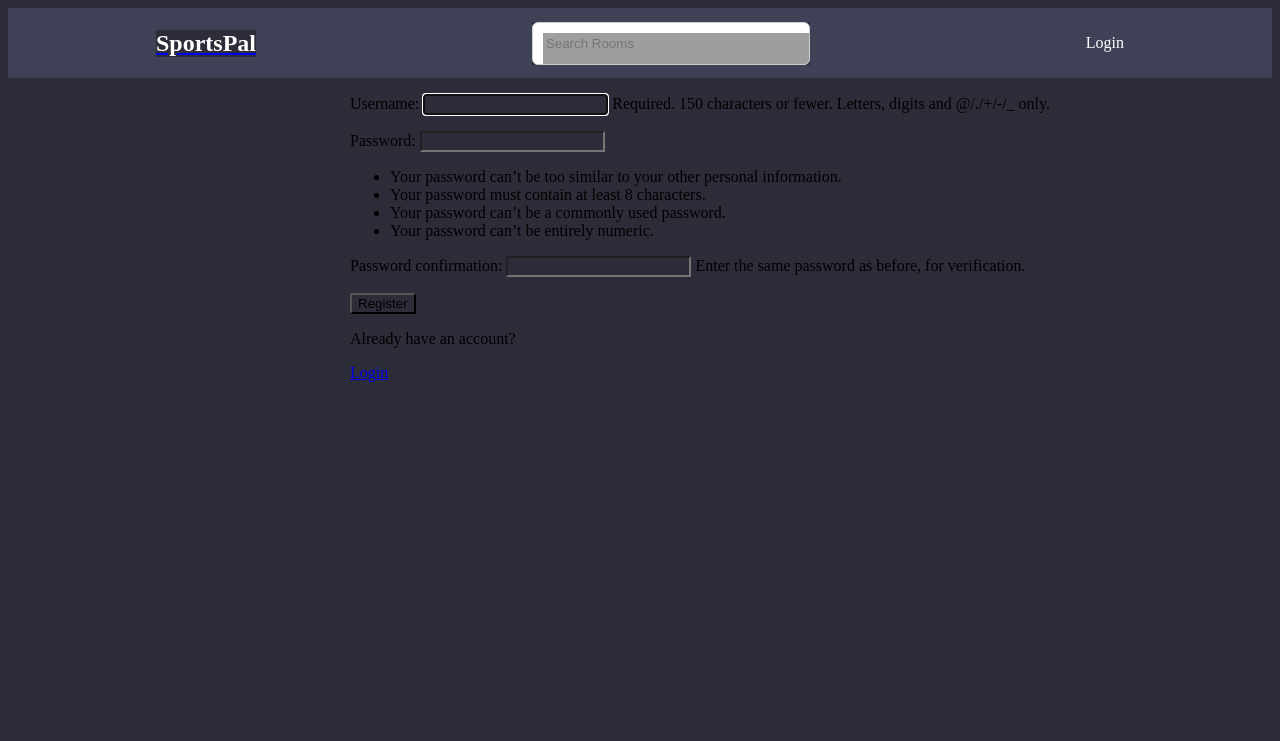
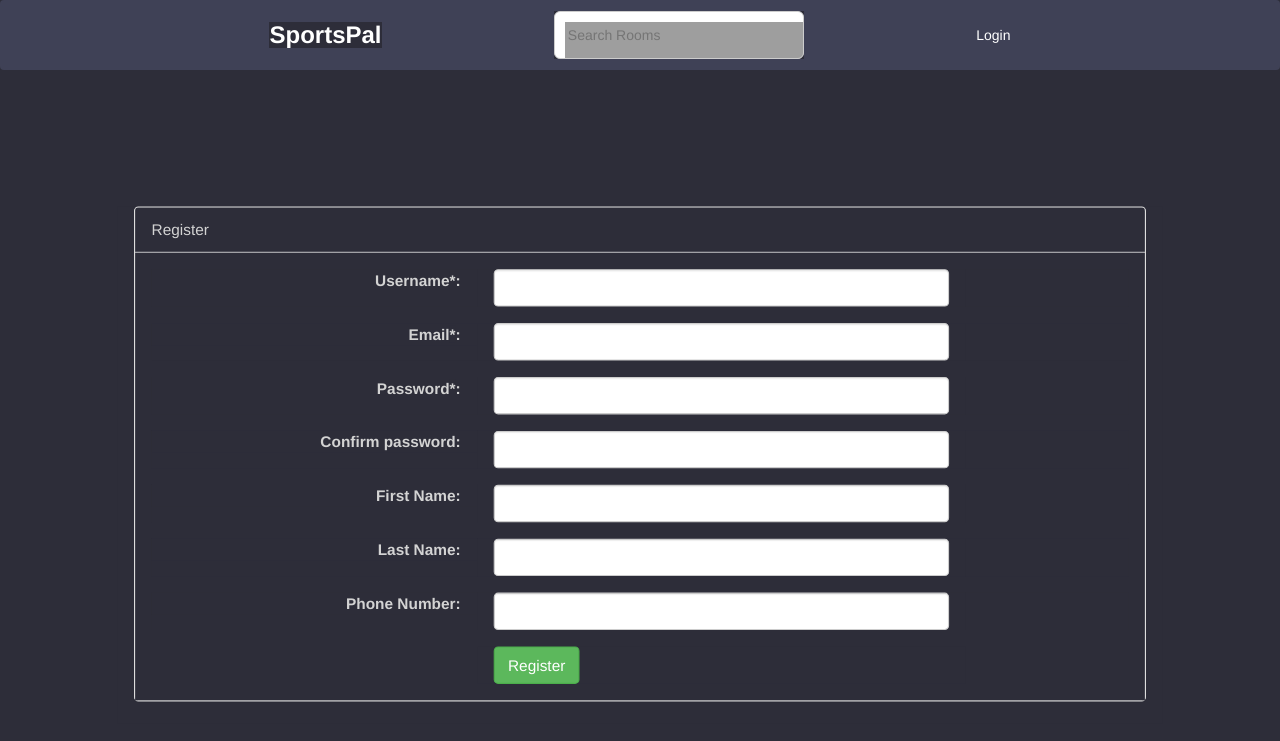
Before and after one commit to Transyltooniaa/SportsPal, a Django app: page /register/ in a window 1280 px wide. Shown: the top 741 px of the page. Run offline with Django 4.2, Linux system fonts and the light colour scheme; some libraries are stand-ins or nearby versions; grey boxes are pictures that could not be loaded.

Commit message:
completed with minor changes left

```diff
--- a/base/forms.py
+++ b/base/forms.py
@@ -7,3 +7,14 @@
         model = Room
         fields = '__all__'
         exclude = ['host', 'participants'  ]
+
+from django import forms
+
+class RegisterForm(forms.Form):
+    username = forms.CharField(widget=forms.TextInput(attrs={'class':'form-control'}))
+    email = forms.EmailField(widget=forms.EmailInput(attrs={'class':'form-control'}))
+    password = forms.CharField(widget=forms.PasswordInput(attrs={'class':'form-control'}))
+    password_repeat = forms.CharField(widget=forms.PasswordInput(attrs={'class':'form-control'}))
+    first_name = forms.CharField(widget=forms.TextInput(attrs={'class':'form-control'}))
+    last_name = forms.CharField(widget=forms.TextInput(attrs={'class':'form-control'}))
+    phone_number = forms.CharField(widget=forms.NumberInput(attrs={'class':'form-control'}), required=False)
--- a/base/templates/base/landing.html
+++ b/base/templates/base/landing.html
@@ -38,7 +38,7 @@
                   <div class="collapse navbar-collapse" id="navbarSupportedContent">
                       <ul class="navbar-nav me-auto mb-2 mb-lg-0">
                           <li class="nav-item"><a class="nav-link active" aria-current="page" href="{% url 'home' %}">Home</a></li>
-                          <li class="nav-item"><a class="nav-link" href="#">Login</a></li>
+                          <li class="nav-item"><a class="nav-link" href="{% url 'login' %}">Login</a></li>
                           <!-- Navbar dropdown -->
                           <li class="nav-item dropdown">
                               <a
@@ -67,7 +67,7 @@
           <div class="brand-name">
               <h1 style="font-weight: 900;">SportsPal</h1>
               <div id="subtext">play till you are tired</div>
-              <div id="register"><a>register</a></div>
+              <div id="register"><a href =  "{% url 'register' %}" style="text-decoration: none;">register</a></div>
           </div>
      </div>
 
--- a/base/templates/base/login_register.html
+++ b/base/templates/base/login_register.html
@@ -4,18 +4,20 @@
 
 
     {% block content %}
-
+    <link rel="stylesheet" href="//maxcdn.bootstrapcdn.com/bootstrap/3.3.7/css/bootstrap.min.css">
     <link rel="stylesheet" type="text/css" href="{% static 'styles/login.css' %}">
     <link href="{% static 'fontawesomefree/css/fontawesome.css' %}" rel="stylesheet" type="text/css">
     <link href="{% static 'fontawesomefree/css/brands.css' %}" rel="stylesheet" type="text/css">
     <link href="{% static 'fontawesomefree/css/solid.css' %}" rel="stylesheet" type="text/css">
+
     {% if page == 'login' %}
 
+    <div class="lo-re">
         <div class="login_text">
-        <p>Login</p>
+            <p style = "height: 70px;width:450px;position: relative;top:110px;font-weight: 500;font-size: 25px;left:500px">Login</p>
         </div>
 
-    <div class = "login-form">
+        <div class = "login-form" >
             <form method = "post" action = "" style="background-color: #3f4156;">
                 {% csrf_token %}
 
@@ -47,38 +49,78 @@
                         </div>
                     </div>
 
-                <input type = "submit" value = "Login" style="background-color:#71c6dd;color:#3f4156;position: relative;right : 172px;font-size: 15px;" />
+                    <input type = "submit" value = "Login" style="background-color:#71c6dd;color:#3f4156;position: relative;right : 165px;font-size: 15px;" />
                 </form>
 
                 <p style="background-color: #3f4156;"> Haven't signed up yet?  </p>
-            <a href = "{% url 'register' %}" style="background-color:#4ebc6a;color:cream"> Register</a>
+                <a href = "{% url 'register' %}" style="background-color:#4ebc6a;color:cream;text-decoration:none;"> Register</a>
             </div>
 
         </div>
 
         {% else %}
 
-    <div class = "register">
-        <div class="form_content">
-            <div class="form">
-                <form method = "post" action = "">
+        <div class="container" style="background-color: #2d2d39;">
+            <form action="" method="post" style="background-color: #2d2d39;">
+                {% csrf_token %}
+                <div class="col-md-10 col-md-offset-1">
+                    <div class="panel panel-default" >
+                        <div class="panel-heading" style="background-color: #2d2d39;color: lightgray;">Register</div>
+                        <div class="panel-body" >
+                            {% if error_message %}
+                                <p class="bg-danger p-d ml-b" style="color: lightgray;">{{ error_message }}</p>
+                            {% endif %}
+
+                            <div class="form-group clearfix">
+                                <label for="{{ form.username.id_for_label }}" class="col-md-4 control-label text-right" style= "color: lightgray;">Username<span class="text-red">*</span>:</label>
+                                <div class="col-md-6">
+                                    {{ form.username }}
                                 </div>
-                {% csrf_token %}
-                {{ form.as_p }}
                             </div>
-
-            <div class="submit">
-                <input type = "submit" value = "Register" />
+                            <div class="form-group clearfix">
+                                <label for="{{ form.email.id_for_label }}" class="col-md-4 control-label text-right" style= "color: lightgray;">Email<span class="text-red">*</span>:</label>
+                                <div class="col-md-6">
+                                    {{ form.email }}
                                 </div>
-
+                            </div>
+                            <div class="form-group clearfix">
+                                <label for="{{ form.password.id_for_label }}" class="col-md-4 control-label text-right" style= "color: lightgray;">Password<span class="text-red">*</span>:</label>
+                                <div class="col-md-6">
+                                    {{ form.password }}
+                                </div>
+                            </div>
+                            <div class="form-group clearfix">
+                                <label for="{{ form.password_repeat.id_for_label }}" class="col-md-4 control-label text-right"  style= "color: lightgray;">Confirm password:</label>
+                                <div class="col-md-6">
+                                    {{ form.password_repeat }}
+                                </div>
+                            </div>
+                            <div class="form-group clearfix">
+                                <label for="{{ form.first_name.id_for_label }}" class="col-md-4 control-label text-right" style= "color: lightgray;">First Name:</label>
+                                <div class="col-md-6">
+                                    {{ form.first_name }}
+                                </div>
+                            </div>
+                            <div class="form-group clearfix">
+                                <label for="{{ form.last_name.id_for_label }}" class="col-md-4 control-label text-right" style= "color: lightgray;">Last Name:</label>
+                                <div class="col-md-6">
+                                    {{ form.last_name }}
+                                </div>
+                            </div>
+                            <div class="form-group clearfix">
+                                <label for="{{ form.phone_number.id_for_label }}" class="col-md-4 control-label text-right" style= "color: lightgray;">Phone Number:</label>
+                                <div class="col-md-6">
+                                    {{ form.phone_number }}
+                                </div>
+                            </div>
+                            <div class="col-md-6 col-md-offset-4">
+                                <input type="submit" value="Register" class="btn btn-success">
+                            </div>
+                        </div>
+                    </div>
+                </div>
             </form>
-
-        <div class="register_text">
-            <p> Already have an account?  </p>
         </div>
-
-        <a href = "{% url 'login' %}"> Login</a>
-
     </div>
 
     {%endif%}
--- a/base/urls.py
+++ b/base/urls.py
@@ -3,7 +3,7 @@
 
 urlpatterns = [
     path('login/', views.loginPage, name="login"),
-    path('register/', views.registerPage, name="register"),
+    path('register/', views.user_register, name="register"),
     path('logout/', views.logoutUser, name="logout"),
     path("home/", views.home, name="home"),
     path("", views.landingPage, name="landing"),
--- a/base/views.py
+++ b/base/views.py
@@ -9,6 +9,57 @@
 from django.contrib import messages
 from django.contrib.auth import authenticate,login,logout
 
+from django.shortcuts import render
+from django.http import HttpResponseRedirect
+from .forms import RegisterForm
+
+def user_register(request):
+    # if this is a POST request we need to process the form data
+    template = 'base/login_register.html'
+
+    if request.method == 'POST':
+        # create a form instance and populate it with data from the request:
+        form = RegisterForm(request.POST)
+        # check whether it's valid:
+        if form.is_valid():
+            if User.objects.filter(username=form.cleaned_data['username']).exists():
+                return render(request, template, {
+                    'form': form,
+                    'error_message': 'Username already exists.'
+                })
+            elif User.objects.filter(email=form.cleaned_data['email']).exists():
+                return render(request, template, {
+                    'form': form,
+                    'error_message': 'Email already exists.'
+                })
+            elif form.cleaned_data['password'] != form.cleaned_data['password_repeat']:
+                return render(request, template, {
+                    'form': form,
+                    'error_message': 'Passwords do not match.'
+                })
+            else:
+                # Create the user:
+                user = User.objects.create_user(
+                    form.cleaned_data['username'],
+                    form.cleaned_data['email'],
+                    form.cleaned_data['password']
+                )
+                user.first_name = form.cleaned_data['first_name']
+                user.last_name = form.cleaned_data['last_name']
+                user.phone_number = form.cleaned_data['phone_number']
+                user.save()
+
+                # Login the user
+                login(request, user)
+
+                # redirect to accounts page:
+                return redirect('home')
+
+   # No post data availabe, let's just show the page.
+    else:
+        form = RegisterForm()
+
+    return render(request, template, {'form': form})
 
 
 def landingPage(request):
--- a/static/styles/login.css
+++ b/static/styles/login.css
@@ -11,7 +11,7 @@
     box-shadow: 0px 0px 10px rgba(0, 0, 0, 0.2);
     text-align: center;
     position: absolute;
-    left : 450px;
+    left : 500px;
     top : 250px;
 }
 
@@ -108,7 +108,7 @@
     text-align: center;
     left : 450px;
     top:172px;
-    height: 30px;
+    height: 80px;
     padding: 10px;
     padding-top: 20px;
     border-radius: 5px;
@@ -120,7 +120,13 @@
 
 
 
-.register{
-    position: absolute;
-    left: 350px;
+
+.container{
+    position: relative;
+    top : 140px;
 }
+
+
+.col-md-10{
+    transform: scale(1.1);
+}
--- a/static/styles/navbar.css
+++ b/static/styles/navbar.css
@@ -7,7 +7,7 @@
     justify-content: space-around;
     text-decoration: none;
     padding: 10px;
-    height: 50px;
+    height: 70px;
 }
 
 
--- a/templates/main.html
+++ b/templates/main.html
@@ -8,7 +8,7 @@
     <link rel="stylesheet" type="text/css" href="{% static 'styles/main.css' %}">
 
 </head>
-<body>
+<body style="background-color: #2d2d39;">
     {% include 'navbar.html' %}
 
     {% if messages %}
--- a/templates/navbar.html
+++ b/templates/navbar.html
@@ -5,7 +5,7 @@
     <link rel="stylesheet" type="text/css" href="{% static 'styles/navbar.css' %}">
 {% endblock %}
 
-<div class="navbar" style="background-color:#3f4156;">
+<div class="navbar" style="background-color:#3f4156;z-index: 20;">
 
     <div class="logo" style="background-color:#3f4156;">
         <a href="/"> <h1 style = "color: white;" style = "background-color:#3f4156; text-decoration: none;">SportsPal</h1></a>
@@ -32,7 +32,7 @@
     {% else %}
 
     <div class="login">
-        <a href = "{% url 'login' %}" style = "background-color:#3f4156;">Login</a>
+        <a href = "{% url 'login' %}" style = "background-color:#3f4156;text-decoration: none;"><i class="fa-solid fa-right-to-bracket fa-shake fa-lg" style="position: relative; right: 10px;;"></i>Login</a>
     </div>
 
     {% endif %}
```
Also changed, not shown: db.sqlite3, static/styles/landing.css (line endings or trailing spaces). Lines whose indentation alone changed are shown as unchanged.
